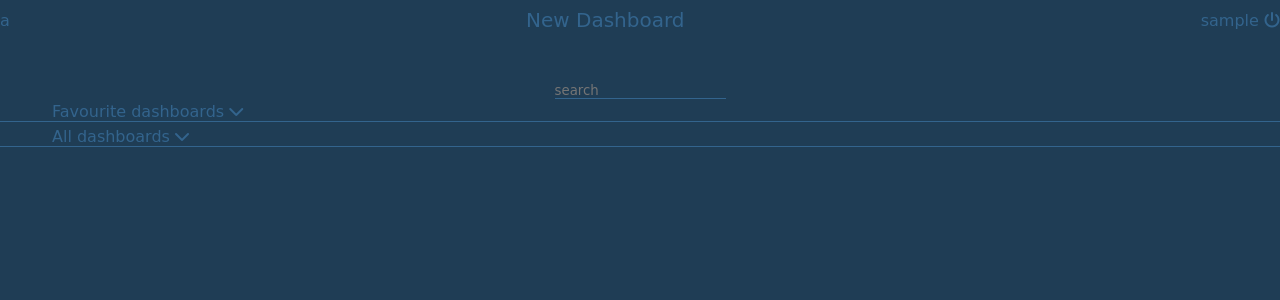
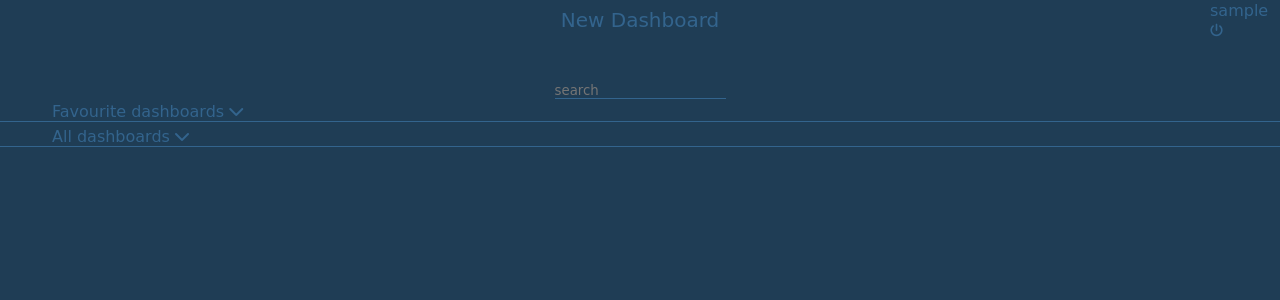
Before and after one commit to Tomiczeq/PPRO, a Flask app: page / in a window 1280 px wide. Shown: the top 300 px of the page. Run offline with Flask 2, Linux system fonts and the light colour scheme; the visitor is signed in with stand-in values (Sample User, id 1); data comes from the database, SQL or seed files in the repository; data that the repository does not hold is empty; parts of the project's set-up code (start-up, migrations or seed data) failed here and were passed over; some libraries are stand-ins or nearby versions; some web fonts are replaced.

Commit message:
chore: homepage css adjusting

```diff
--- a/dashboard/src/static/css/home.css
+++ b/dashboard/src/static/css/home.css
@@ -24,6 +24,7 @@ nav {
     width: 100%;
     height: 40px;
     z-index: 1;
+    padding: 0px 10px;
 }
 
 .searchContent {
@@ -92,8 +93,9 @@ input:focus {
 .button:hover {
     color: var(--btnHover);
 }
-.searchBarIcon {
-    margin: 0 3px;
+.iconBtn {
+    font-size: 13px;
+    margin: 0 2px;
 }
 .createBarIcon {
     font-size: 20px;
@@ -106,3 +108,7 @@ input:focus {
 .hidden {
     display: none;
 }
+
+.navSide {
+    width: 60px;
+}
--- a/dashboard/src/templates/home.html
+++ b/dashboard/src/templates/home.html
@@ -11,7 +11,7 @@
 <body>
 
     <nav>
-        <div>a</div>
+        <div class="navSide"></div>
         <div>
             <form method="post" class="createDashboard"
                 action="{{ url_for('dashboards.createDashboard') }}">
@@ -21,9 +21,9 @@
                 </button>
             </form>
         </div>
-        <div class="userProfile">
+        <div class="navSide">
             <span>{{ user.username }}</span>
-            <a class="button iconBtn dashboardIcon" href="{{ url_for('auth.logout') }}">
+            <a class="button iconBtn" href="{{ url_for('auth.logout') }}">
                 <i class="fas fa-power-off"></i>
             </a>
         </div>
```
